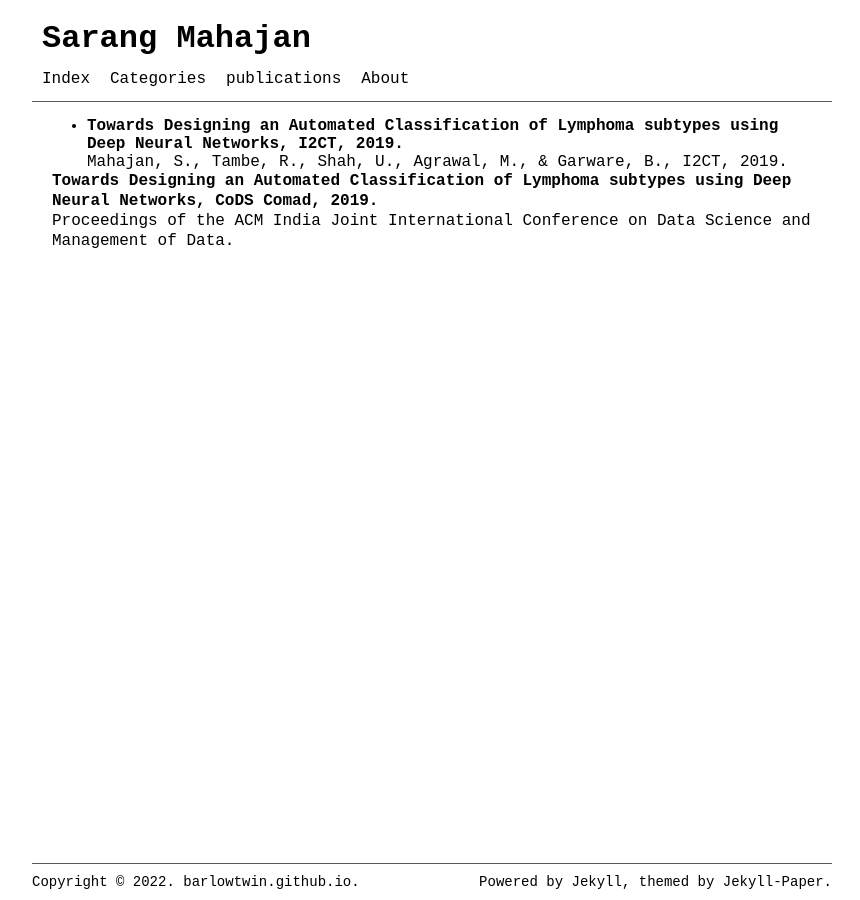
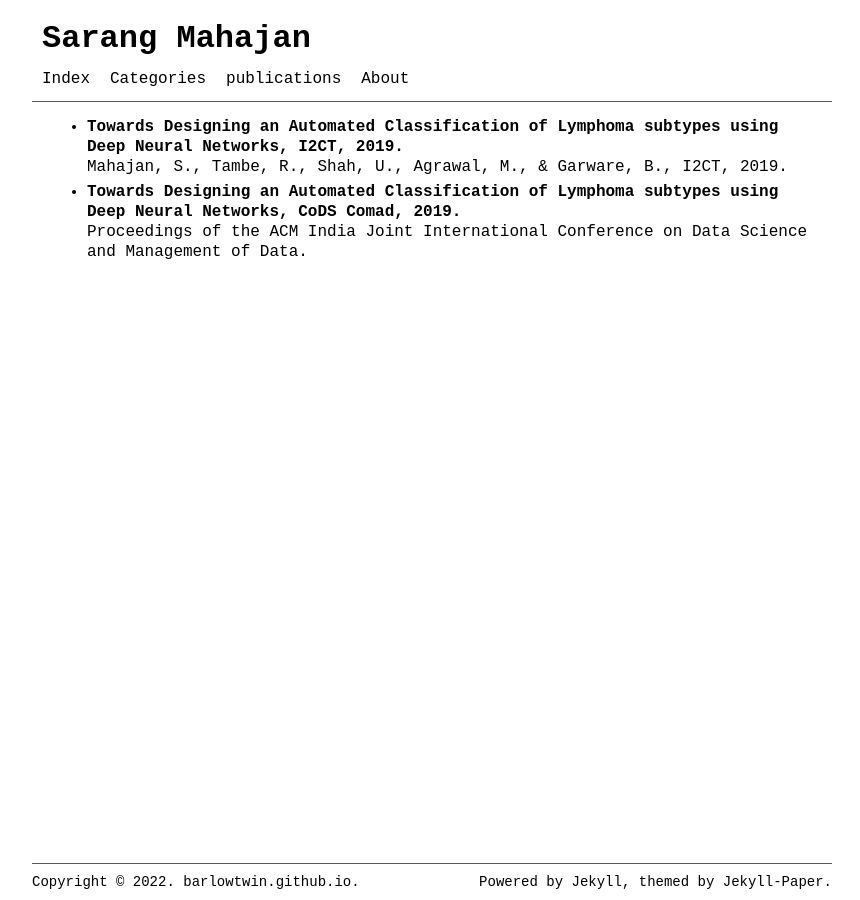
Before and after one commit to barlowtwin/sarang7m.github.io, a Jekyll site: the page built from pages/publications.md, in a window 1280 px wide. Shown: the whole page, without its empty margins (208-1068 px from the left). Built offline with Jekyll 4.4.1, drawn with Linux system fonts in a browser that asks for light colours.

```diff
--- a/pages/publications.md
+++ b/pages/publications.md
@@ -9,4 +9,4 @@ Mahajan, S., Tambe, R., Shah, U., Agrawal, M., & Garware, B., I2CT, 2019.
 
 
 
-**Towards Designing an Automated Classification of Lymphoma subtypes using Deep Neural Networks, CoDS Comad, 2019.**<br> Proceedings of the ACM India Joint International Conference on Data Science and Management of Data.
+- **Towards Designing an Automated Classification of Lymphoma subtypes using Deep Neural Networks, CoDS Comad, 2019.**<br> Proceedings of the ACM India Joint International Conference on Data Science and Management of Data.
```
